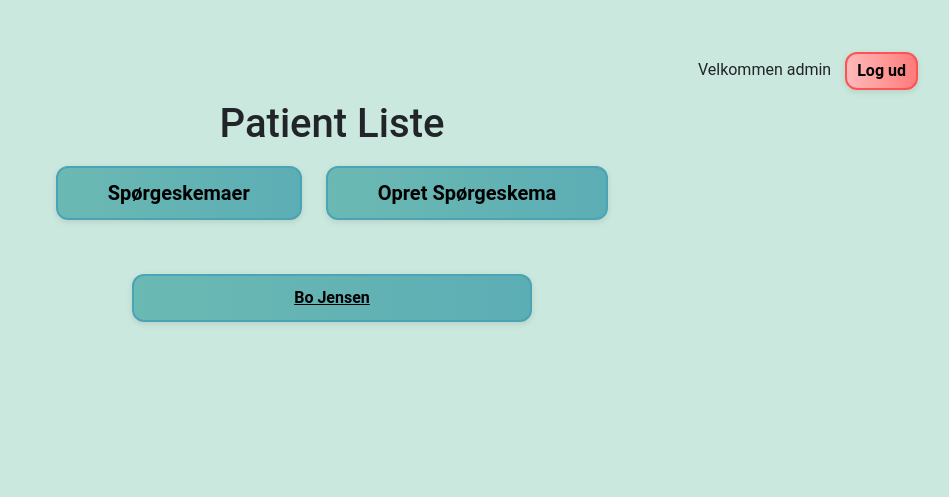
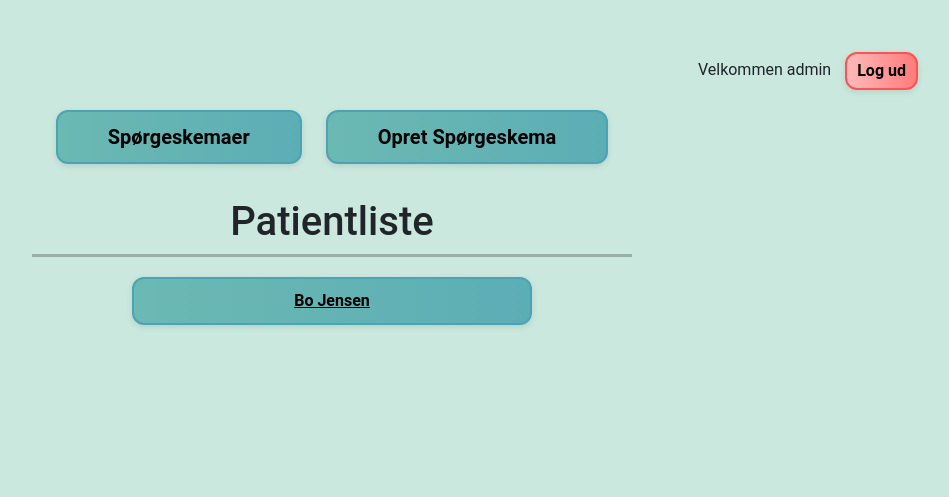
Before and after one commit to rocketboyGG/Survey-Project, a Flask app: page /admin_dashboard/ in a window 1280 px wide. Shown: the top 497 px of the page, without its empty margins (308-1257 px from the left). Run offline with Flask 3, Linux system fonts and the light colour scheme; a user stored in the database is signed in; data comes from the database, SQL or seed files in the repository; some libraries are stand-ins or nearby versions.

Commit message:
lille fix til visning af dashboard
rykket rundt på rækkefølgen af hvad vises

```diff
--- a/templates/admin_dashboard.html
+++ b/templates/admin_dashboard.html
@@ -8,10 +8,11 @@ Admin Dashboard
         <label>Velkommen {{username}} </label>
         <a class="btn negativ-btn" href="/logout" role="button">Log ud</a>
     </div>
-    <h1>Patient Liste</h1>
     <a class="btn default-btn btn-lg" href="{{url_for('survey_list')}}" role="button">Spørgeskemaer</a>
     <a class="btn default-btn btn-lg" href="{{url_for('survey_builder')}}" role="button">Opret Spørgeskema</a>
     <br><br>
+    <h1>Patientliste</h1>
+    <hr style="border: none; height: 3px; background-color: black; width: 600px; margin: auto;">
 </div>
 
 {% for patient in patients %}
```
